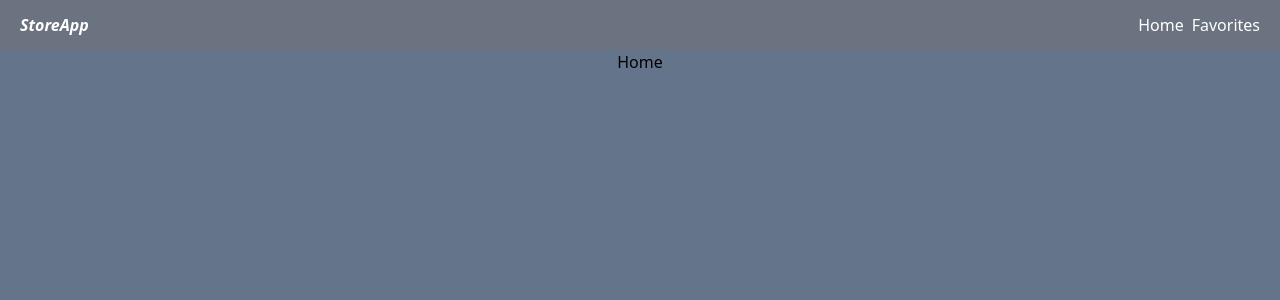
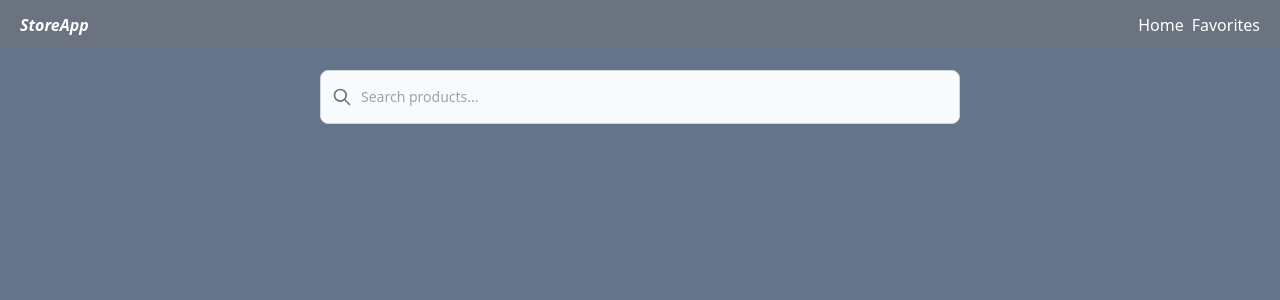
Before and after one commit to fatihsenyigit/storeappts, a React (Create React App) app: page / in a window 1280 px wide. Shown: the top 300 px of the page. Built offline with nearby package versions, Linux system fonts and the light colour scheme.

Commit message:
search component

```diff
--- a/src/App.tsx
+++ b/src/App.tsx
@@ -3,10 +3,13 @@ import { BrowserRouter, Route, Routes } from "react-router-dom";
 import Home from "./pages/Home";
 import FavoritesPage from "./pages/FavoritesPage";
 import NavBar from "./components/NavBar";
+import { Provider } from "react-redux";
+import { store } from "./app/store";
 
 function App() {
   return (
     <div className="bg-slate-500 min-h-screen text-center">
+      <Provider store={store}>
       <BrowserRouter>
         <NavBar/>
         <Routes>
@@ -14,6 +17,8 @@ function App() {
           <Route path='/favorites' element={<FavoritesPage/>} />
         </Routes>
       </BrowserRouter>
+      </Provider>
+
     </div>
   );
 }
--- /dev/null
+++ b/src/components/Search.tsx
@@ -0,0 +1,35 @@
+import React from "react";
+
+const Search = () => {
+  return (
+    <div className="mt-5">
+      <div className="relative w-6/12 mx-auto">
+        <div className="absolute inset-y-0 left-0 flex items-center pl-3 pointer-events-none">
+          <svg
+            aria-hidden="true"
+            className="w-5 h-5 text-gray-500 dark:text-gray-400"
+            fill="none"
+            stroke="currentColor"
+            viewBox="0 0 24 24"
+            xmlns="http://www.w3.org/2000/svg"
+          >
+            <path
+              stroke-linecap="round"
+              stroke-linejoin="round"
+              stroke-width="2"
+              d="M21 21l-6-6m2-5a7 7 0 11-14 0 7 7 0 0114 0z"
+            ></path>
+          </svg>
+        </div>
+        <input
+          type="search"
+          id="default-search"
+          className="block outline-none w-full p-4 pl-10 text-sm text-gray-900 border border-gray-300 rounded-lg bg-gray-50 focus:ring-gray-900 focus:border-gray-900 focus:bg-gray-700 focus:text-white"
+          placeholder="Search products..."
+        />
+      </div>
+    </div>
+  );
+};
+
+export default Search;
--- a/src/features/productsSlice.ts
+++ b/src/features/productsSlice.ts
@@ -1,7 +1,5 @@
-
-import { createSlice } from '@reduxjs/toolkit'
-import type { PayloadAction } from '@reduxjs/toolkit'
-import type { RootState } from '../app/store'
+import { createSlice } from "@reduxjs/toolkit";
+import type { PayloadAction } from "@reduxjs/toolkit";
 
 export interface Product {
   id: number;
@@ -30,14 +28,14 @@ const initialState: ProductsState = {
   error: false,
   favorites: [],
   productsList: [],
-}
+};
 
 export const productsSlice = createSlice({
-  name: 'products',
+  name: "products",
   // `createSlice` will infer the state type from the `initialState` argument
   initialState,
   reducers: {
-    fetchStart(state){
+    fetchStart(state) {
       state.loading = true;
       state.loading = false;
     },
@@ -55,12 +53,16 @@ export const productsSlice = createSlice({
     fetchFail(state) {
       state.loading = false;
       state.error = true;
-    }
+    },
   },
-})
+});
 
-export const { fetchStart, fetchFail, getSuccessProduct, addFavorites, removeFavorites } = productsSlice.actions
+export const {
+  fetchStart,
+  fetchFail,
+  getSuccessProduct,
+  addFavorites,
+  removeFavorites,
+} = productsSlice.actions;
 
-
-
-export const productsReducer =  productsSlice.reducer
+export const productsReducer = productsSlice.reducer;
--- a/src/pages/Home.tsx
+++ b/src/pages/Home.tsx
@@ -1,8 +1,11 @@
 import React from 'react'
+import Search from '../components/Search'
 
 const Home = () => {
   return (
-    <div>Home</div>
+    <div>
+      <Search></Search>
+    </div>
   )
 }
 
```
